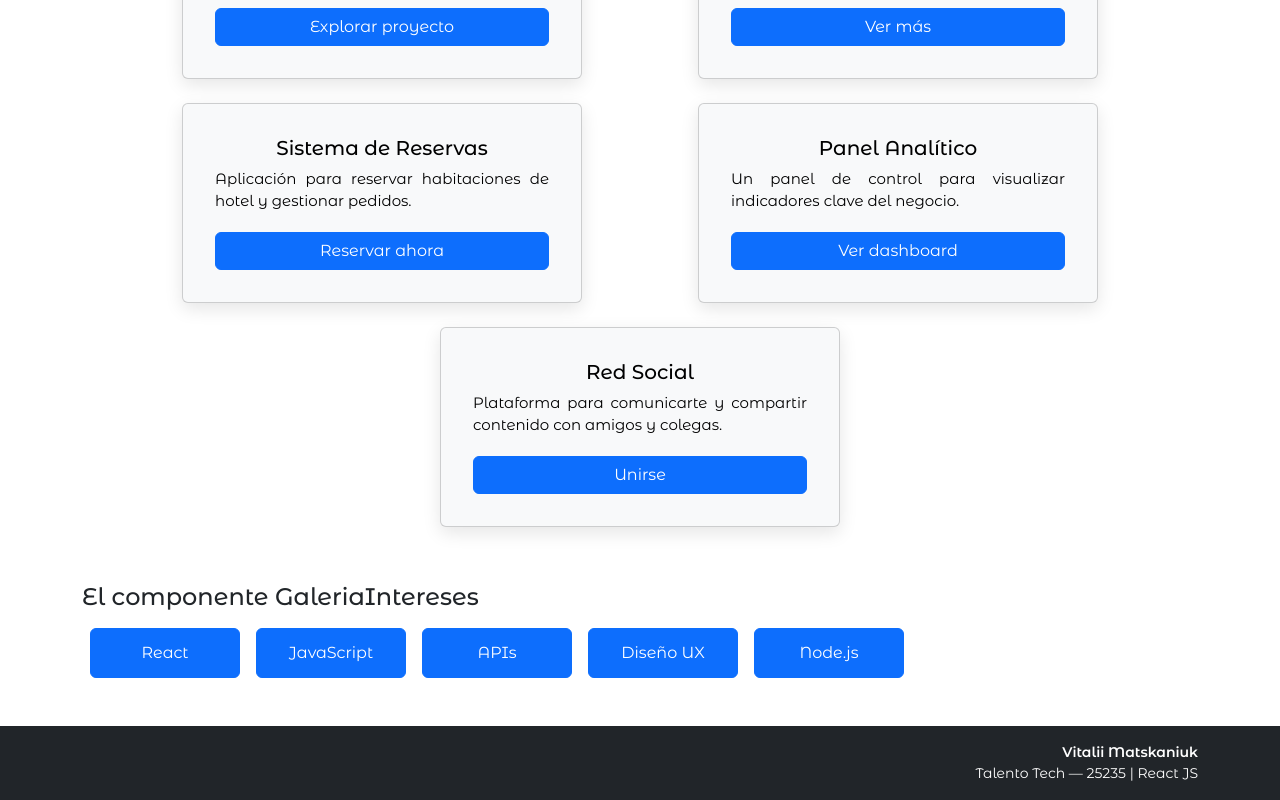
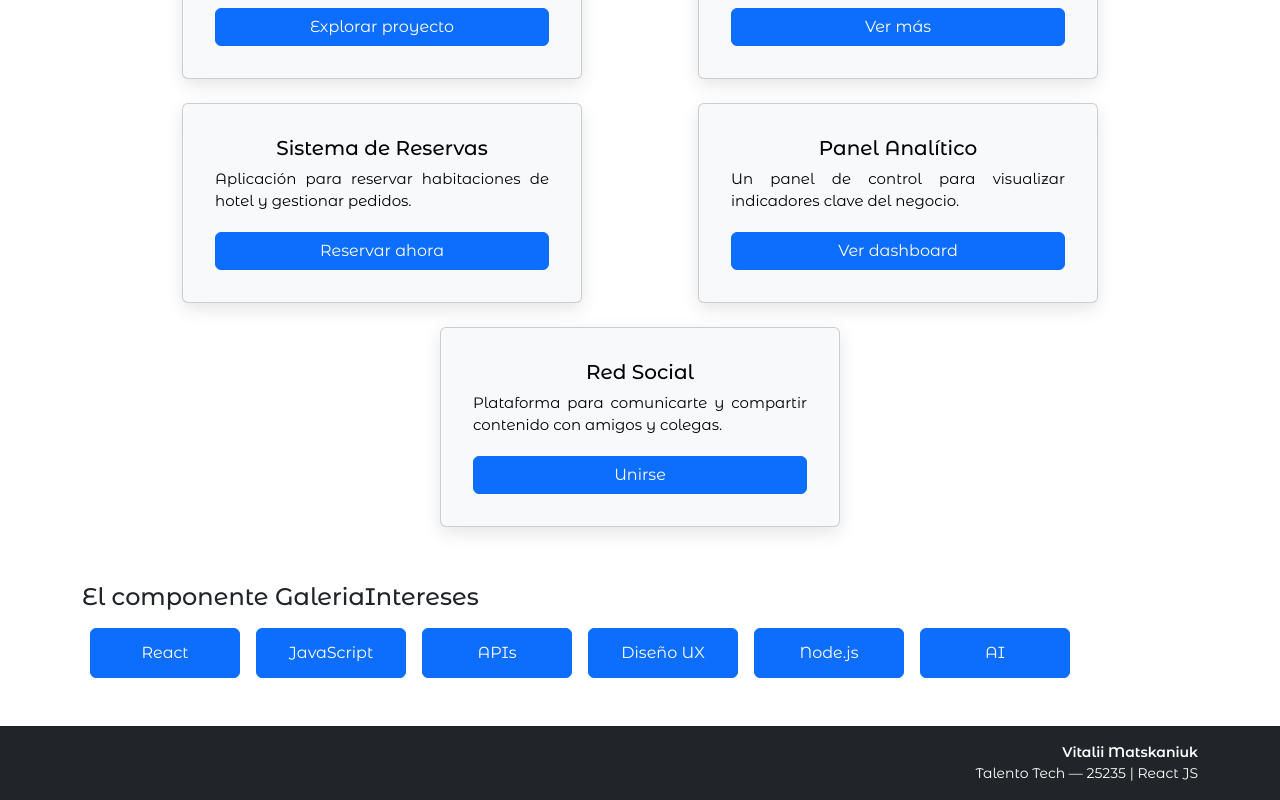
Before and after one commit to high489/talento-tech-react-project, a React (Vite) app: page /talento-tech-react-project/class03 in a window 1280 px wide. Shown: the part 582-1382 px from the top of the page. Built offline with nearby package versions, Linux system fonts and the light colour scheme.

Commit message:
Redeploy: testing

```diff
--- a/src/components/exercises/Exercise03-3/index.jsx
+++ b/src/components/exercises/Exercise03-3/index.jsx
@@ -3,7 +3,7 @@ import { useState } from 'react'
 import { GalleryInterests } from '@ui'
 
 const Exercise03_3 = () => {
-  const rawInterests = ['React', 'JavaScript', 'APIs', 'Diseño UX', 'Node.js']
+  const rawInterests = ['React', 'JavaScript', 'APIs', 'Diseño UX', 'Node.js', 'AI']
 
   const [interests, setInterests] = useState(
     rawInterests.map(name => ({ name, isActive: false }))
```
